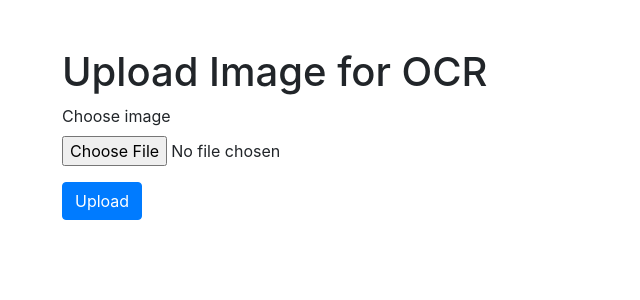
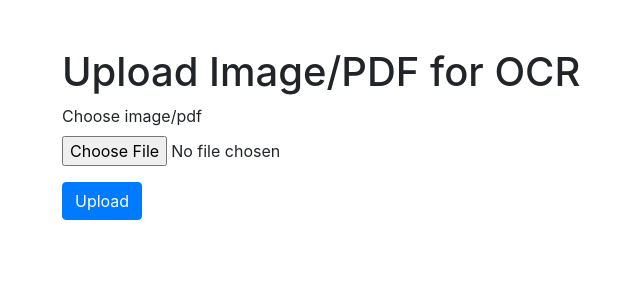
Before and after one commit to prithviraju/ocr-gpt4o, a Flask app: page / in a window 1280 px wide. Shown: the top 300 px of the page, without its empty margins (23-663 px from the left). Run offline with Flask 3, Linux system fonts and the light colour scheme; parts of the project's set-up code (start-up, migrations or seed data) failed here and were passed over; some libraries are stand-ins or nearby versions.

Commit message:
prompt update + added pdf text to ui

```diff
--- a/app.py
+++ b/app.py
@@ -36,7 +36,7 @@ def upload_file():
         return render_template('upload.html', error="No selected file")
 
     if file:
-        messages = [{"role": "system", "content": "List out the details of a document provided as images below:"}]
+        messages = [{"role": "system", "content": "List out the details of a document provided as images below. Do no miss out on Receipt ID or Number, Merchant Name, Date/Time in ISO format, Total Amount, and Currency. If the currency is not explicitly mentioned, infer it based on the merchant's location or other contextual clues. Additionally, indicate whether the receipt includes any alcohol items:"}]
 
         try:
             if file.filename.endswith(".pdf"):
@@ -96,7 +96,7 @@ def ocr_api():
         return jsonify({"error": "No selected file"}), 400
 
     if file:
-        messages = [{"role": "system", "content": "List out the details of a document provided as images below:"}]
+        messages = [{"role": "system", "content": "List out the details of a document provided as images below. Do no miss out on Receipt ID or Number, Merchant Name, Date/Time in ISO format, Total Amount, and Currency. If the currency is not explicitly mentioned, infer it based on the merchant's location or other contextual clues. Additionally, indicate whether the receipt includes any alcohol items:"}]
 
         try:
             if file.filename.endswith(".pdf"):
--- a/templates/result.html
+++ b/templates/result.html
@@ -10,7 +10,7 @@
     <div class="container">
       <h1 class="mt-5">OCR Result</h1>
       <pre class="p-3 bg-light">{{ result }}</pre>
-      <a href="/" class="btn btn-primary">Upload Another Image</a>
+      <a href="/" class="btn btn-primary">Upload Another Image/PDF</a>
     </div>
     <script src="https://code.jquery.com/jquery-3.3.1.slim.min.js"></script>
     <script src="https://cdnjs.cloudflare.com/ajax/libs/popper.js/1.14.7/umd/popper.min.js"></script>
--- a/templates/upload.html
+++ b/templates/upload.html
@@ -4,11 +4,11 @@
     <meta charset="utf-8">
     <meta name="viewport" content="width=device-width, initial-scale=1, shrink-to-fit=no">
     <link href="https://stackpath.bootstrapcdn.com/bootstrap/4.3.1/css/bootstrap.min.css" rel="stylesheet">
-    <title>Upload Image</title>
+    <title>Upload Image/PDF</title>
   </head>
   <body>
     <div class="container">
-      <h1 class="mt-5">Upload Image for OCR</h1>
+      <h1 class="mt-5">Upload Image/PDF for OCR</h1>
       {% if error %}
       <div class="alert alert-danger" role="alert">
         {{ error }}
@@ -16,7 +16,7 @@
       {% endif %}
       <form action="/upload" method="post" enctype="multipart/form-data">
         <div class="form-group">
-          <label for="file">Choose image</label>
+          <label for="file">Choose image/pdf</label>
           <input type="file" class="form-control-file" id="file" name="file" required>
         </div>
         <button type="submit" class="btn btn-primary">Upload</button>
```
